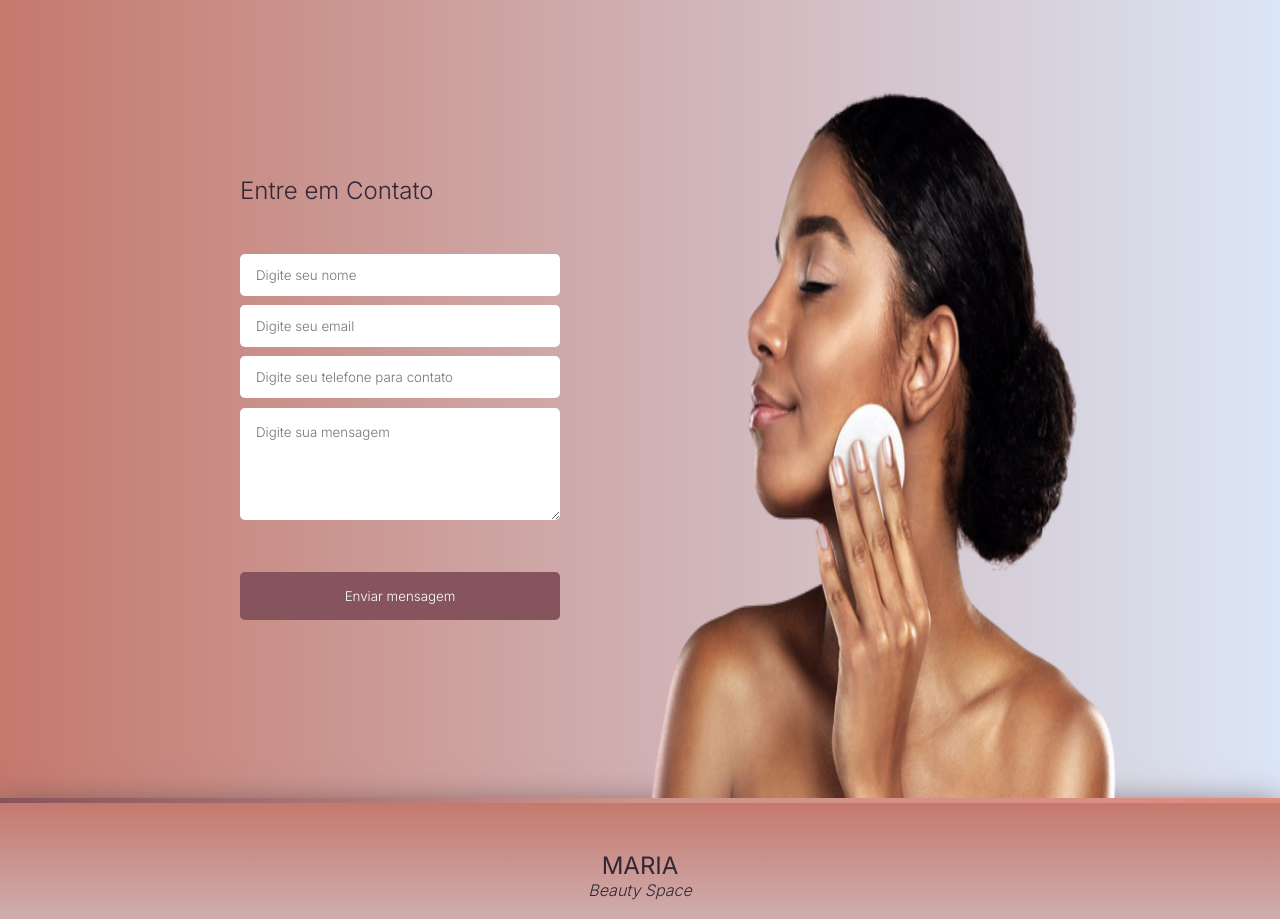
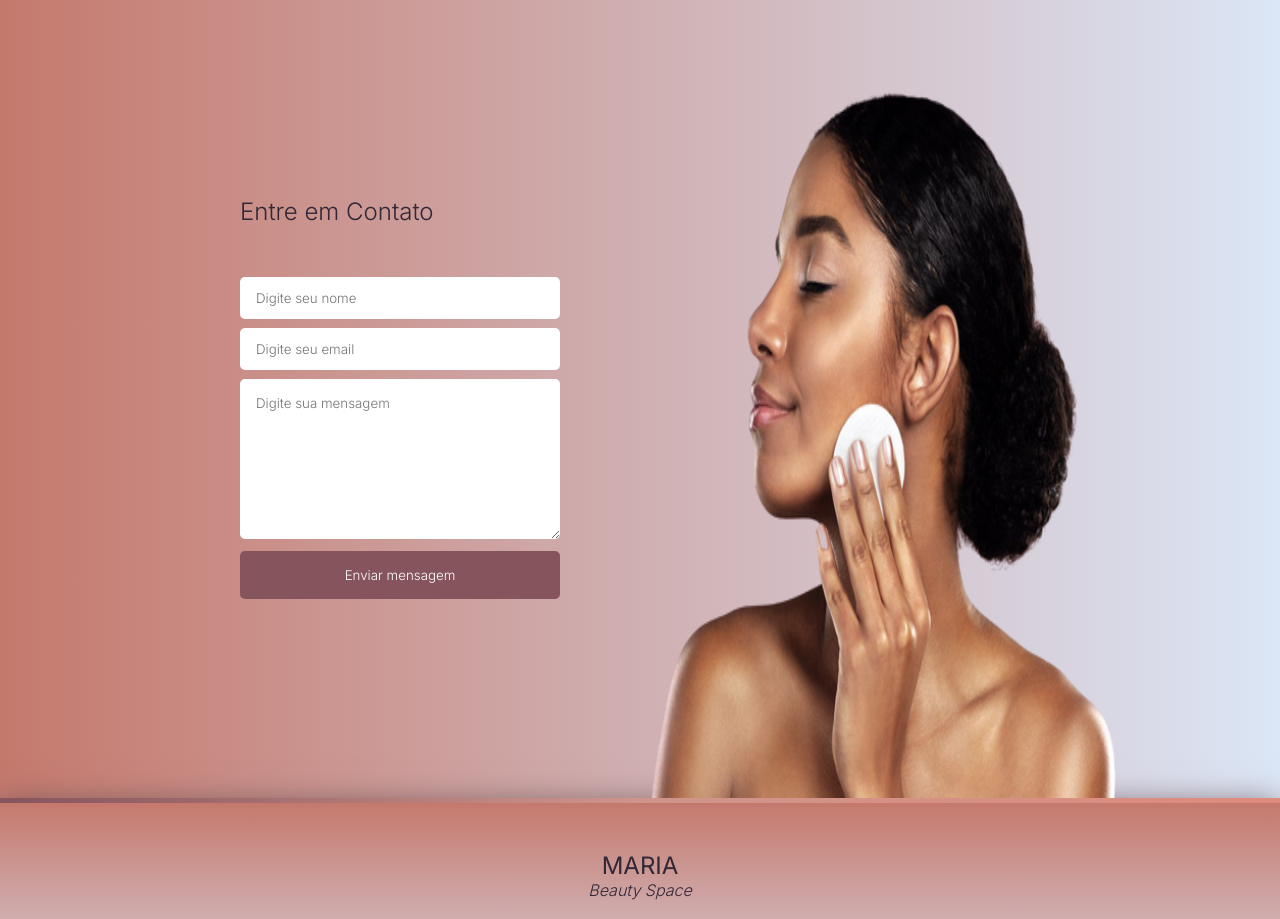
Before and after one commit to amandadeogr/beauty-space, a React (Vite) app: page / in a window 1280 px wide. Shown: the part 1960-2879 px from the top of the page. Built offline with nearby package versions, Linux system fonts and the light colour scheme.

Commit message:
instala emailjs e devidas configurações

```diff
--- a/package.json
+++ b/package.json
@@ -10,6 +10,7 @@
     "preview": "vite preview"
   },
   "dependencies": {
+    "@emailjs/browser": "^3.11.0",
     "react": "^18.2.0",
     "react-dom": "^18.2.0",
     "react-slick": "^0.29.0",
--- a/src/components/Formulario/Formulario.css
+++ b/src/components/Formulario/Formulario.css
@@ -2,15 +2,30 @@
    display: flex;
    flex-direction: column;
    justify-content: space-around;
-   height: 65vh;
+   height: 60vh;
    padding: 1rem;
 }
 
 .text-area {
    border: none;
    border-radius: 5px;
-   margin: .3rem 0;
+   margin: .3rem 0 0;
    outline: none;
    padding: 1rem;
    width: 20rem;
+   height: 20vh;
 }
+
+.input {
+   border: none;
+   border-radius: 5px;
+   padding: .8rem 1rem;
+   margin: .3rem 0;
+   outline: none;
+   width: 20rem;
+}
+
+form button {
+   margin-top: .5rem;
+   width: 100%;
+}
--- a/src/components/Formulario/index.tsx
+++ b/src/components/Formulario/index.tsx
@@ -1,20 +1,68 @@
-import './Formulario.css'
+import "./Formulario.css";
+import Button from "../Button";
+import { useState } from "react";
+import emailjs from "@emailjs/browser";
 import Input from "../Input";
-import Button from '../Button';
+
+const KEY = import.meta.env;
 
 const Formulario = () => {
-   return (
-      <div className="formulario">
-         <h2>Entre em Contato</h2>
-         <form className="form">
-            <Input placeholder="Digite seu nome" type="text"/>
-            <Input placeholder="Digite seu email"  type="email"/>
-            <Input placeholder="Digite seu telefone para contato" type="tel"/>
-            <textarea className='text-area' placeholder='Digite sua mensagem' name="" id="" cols="30" rows="5"></textarea>
-         </form>
-         <Button message='Enviar mensagem'/>
-      </div>
-   )
-}
+  const [name, setName] = useState("");
+  const [email, setEmail] = useState("");
+  const [message, setMessage] = useState("");
+
+  const sendEmail = (e: any) => {
+    e.preventDefault();
+    if(name === '' || email === '' || message === '') {
+       alert('preencha todos os campos')
+       return
+    }
+       const templateParams = {
+          from_name: name,
+          message: message,
+          email: email
+       }
+
+       emailjs.send(KEY.VITE_API_SERVICE_KEY, KEY.VITE_API_TEMPLATE_KEY, templateParams, KEY.VITE_PUBLIC_KEY)
+       .then((response) => {
+          console.log('Email enviado', response.status, response.text);
+          setName('');
+          setEmail('');
+          setMessage('');
+       }, (err) => {
+          console.log('Error: ', err);
+       })
+  };
+
+  return (
+    <div className="formulario">
+      <h2>Entre em Contato</h2>
+      <form className="form" id="form" onSubmit={sendEmail}>
+        <Input
+          type="text"
+          placeholder="Digite seu nome"
+          value={name}
+          onChange={(e) => setName(e.target.value)}
+        />
+
+        <Input
+          type="text"
+          placeholder="Digite seu email"
+          value={email}
+          onChange={(e) => setEmail(e.target.value)}
+        />
+
+        <textarea
+          className="text-area"
+          placeholder="Digite sua mensagem"
+          name={message}
+          onChange={(e) => setMessage(e.target.value)}
+        />
+
+        <Button action="email" message="Enviar mensagem" />
+      </form>
+    </div>
+  );
+};
 
 export default Formulario;
```
Also changed, not shown: 1 other file (tests, documents, lock files or other folders).
